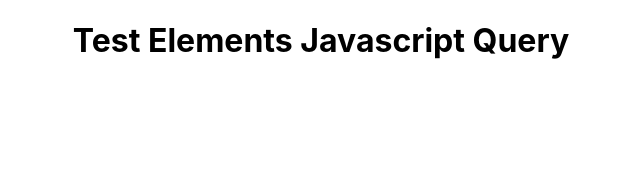
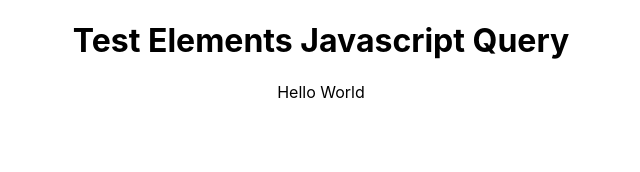
Before and after one commit to muazimmaqbool/React_Testing_Library, a React (Create React App) app: page / in a window 1280 px wide. Shown: the top 172 px of the page, without its empty margins (319-959 px from the left). Built offline with nearby package versions, Linux system fonts and the light colour scheme.

Commit message:
custom query

```diff
--- a/src/26_TestElements_JSQuery/TestElementsJavascriptQuery.jsx
+++ b/src/26_TestElements_JSQuery/TestElementsJavascriptQuery.jsx
@@ -3,6 +3,8 @@ import React from 'react'
 //lec #36
 /*
 ->Test Elements With JavaScript Query / custom query:
+    we can test elements with various methods and recommended methods are:
+    getBy, queryBy, findBy and if somehow they didn't work then go for custom query or js query
 
 */
 
@@ -10,6 +12,7 @@ const TestElementsJavascriptQuery = () => {
   return (
     <div>
         <h1>Test Elements Javascript Query</h1>
+        <div id='testId'>Hello World</div>
     </div>
   )
 }
```
Also changed, not shown: 1 other file (tests, documents, lock files or other folders).
